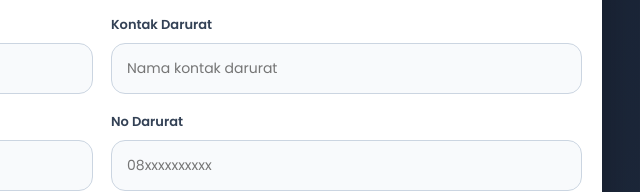
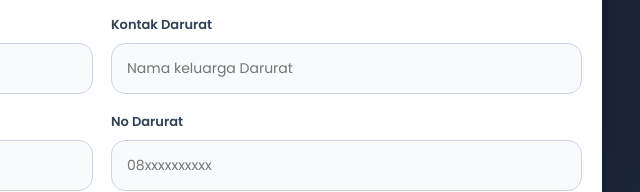
Before and after one commit to ahmadyaniljm-hub/data, a plain HTML site: page index.html in a window 1280 px wide. Shown: the part 627-819 px from the top of the page, 538-1178 px from the left. Drawn offline with Linux system fonts and the light colour scheme.

Commit message:
index.html

```diff
--- a/index.html
+++ b/index.html
@@ -296,7 +296,7 @@ button:disabled{
 
 <div class="form-group">
 <label>Kontak Darurat</label>
-<input type="text" id="kontakDarurat" placeholder="Nama kontak darurat">
+<input type="text" id="kontakDarurat" placeholder="Nama keluarga Darurat">
 </div>
 
 <div class="form-group">
```
